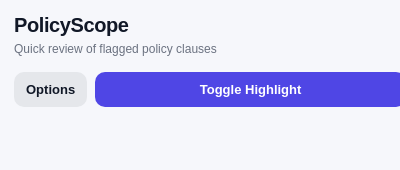
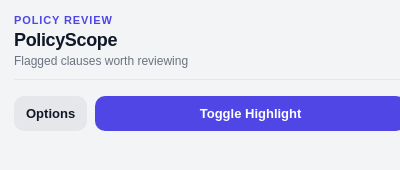
Before and after one commit to MelvinBerkoh/Policy-Scope, a browser extension: page src/popup/popup.html in a window 400 px wide. Drawn offline with Linux system fonts and the light colour scheme.

Commit message:
small tweaks

```diff
--- a/src/popup/popup.css
+++ b/src/popup/popup.css
@@ -1,8 +1,8 @@
 body {
-  font-family: Arial, sans-serif;
+ font-family: Arial, sans-serif;
   width: 420px;
   padding: 14px;
-  background: #f6f7fb;
+  background: #f3f4f6;
   margin: 0;
   color: #111827;
   box-sizing: border-box;
@@ -15,10 +15,11 @@ body {
 }
 
 h1 {
-  font-size: 20px;
-  margin: 0 0 4px;
+  font-size: 18px;
+  margin: 0 0 2px;
   font-weight: 700;
   letter-spacing: -0.02em;
+  color: #111827;
 }
 
 h2 {
@@ -30,14 +31,16 @@ h2 {
 }
 
 .header {
-  margin-bottom: 14px;
+  margin-bottom: 16px;
+  padding-bottom: 10px;
+  border-bottom: 1px solid #e5e7eb;
 }
 
 .subtitle {
   font-size: 12px;
   color: #6b7280;
   margin: 0;
-  line-height: 1.4;
+  line-height: 1.35;
 }
 
 .card {
@@ -241,3 +244,11 @@ h2 {
   overflow-y: auto;
   padding-right: 2px;
 }
+.eyebrow {
+  font-size: 11px;
+  font-weight: 700;
+  text-transform: uppercase;
+  letter-spacing: 0.08em;
+  color: #4f46e5;
+  margin-bottom: 4px;
+}
--- a/src/popup/popup.html
+++ b/src/popup/popup.html
@@ -12,8 +12,9 @@
   <body>
     <div id="mainView">
       <div class="header">
+        <div class="eyebrow">Policy review</div>
         <h1>PolicyScope</h1>
-        <p class="subtitle">Quick review of flagged policy clauses</p>
+        <p class="subtitle">Flagged clauses worth reviewing</p>
       </div>
 
       <div id="results"></div>
```
